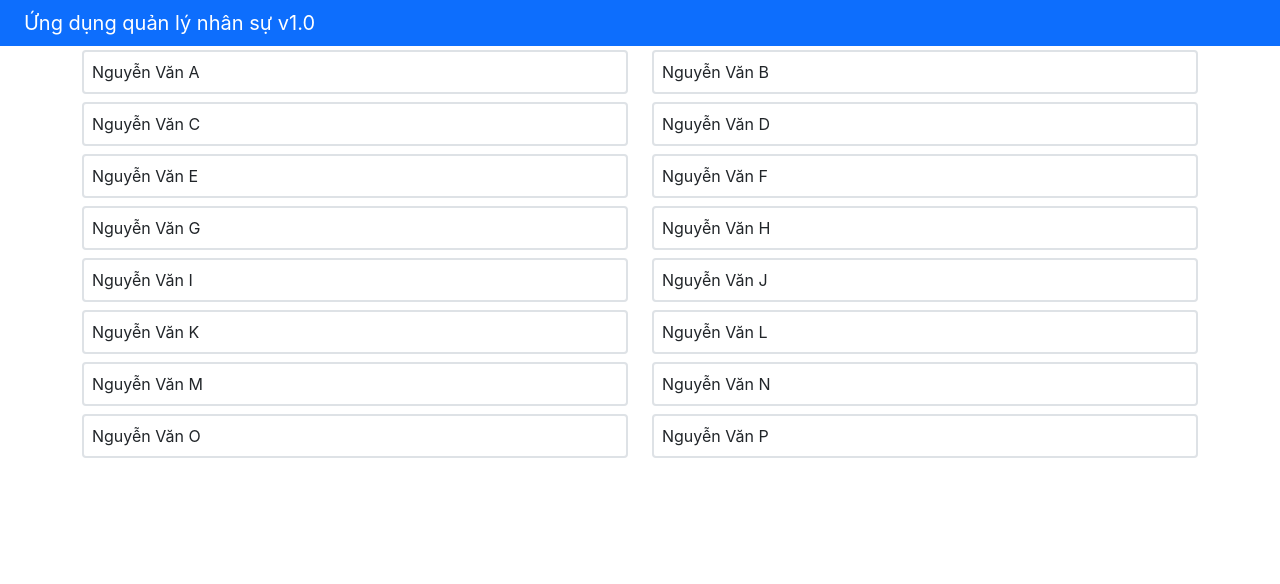
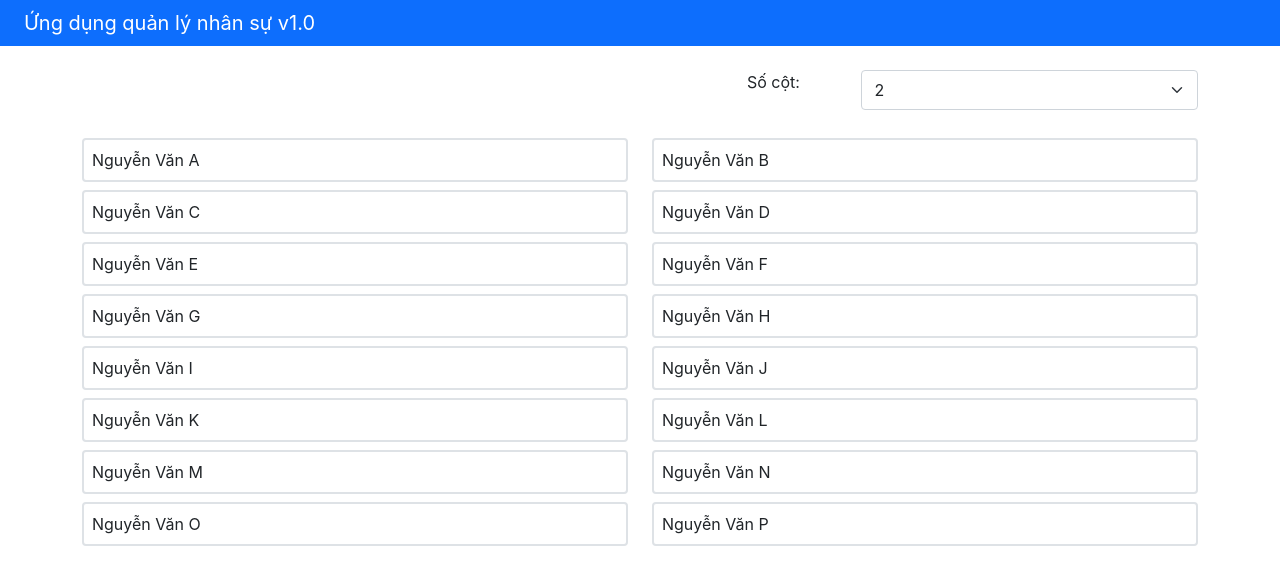
Before and after one commit to victhangnguyen/RJS101x_ASM_thangncfx16840, a React (Create React App) app: page / in a window 1280 px wide. Shown: the top 584 px of the page. Built offline with nearby package versions, Linux system fonts and the light colour scheme.

Commit message:
update Setting for Column, and implementing Setting into StaffDetailComponent

```diff
--- a/src/App.js
+++ b/src/App.js
@@ -5,14 +5,28 @@ import { Navbar, NavbarBrand } from 'reactstrap';
 
 //! import Components
 import StaffList from './components/StaffListComponent';
+import Setting from './components/SettingComponent';
 
 class App extends React.Component {
   constructor(props) {
     super(props);
     this.state = {
       staffs: STAFFS,
+      setting: {
+        column: 2, //! init column is equal to 2
+      },
     };
   }
+
+  setColumn(column) {
+    // console.log('nowThis: ', this); //! __DEBUG __this
+    this.setState({
+      setting: {
+        column: column,
+      },
+    });
+  }
+
   render() {
     return (
       <div className="App">
@@ -21,7 +35,11 @@ class App extends React.Component {
             <NavbarBrand href="/">Ứng dụng quản lý nhân sự v1.0</NavbarBrand>
           </div>
         </Navbar>
-        <StaffList staffs={this.state.staffs} />
+        <Setting setColumn={(column) => this.setColumn(column)} />
+        <StaffList
+          staffs={this.state.staffs}
+          column={this.state.setting.column}
+        />
       </div>
     );
   }
--- /dev/null
+++ b/src/components/SettingComponent.js
@@ -0,0 +1,39 @@
+import React from 'react';
+
+export default class SettingComponent extends React.Component {
+  constructor(props) {
+    super(props);
+  }
+
+  setColumn(column) {
+    // console.log('nowThis: ', this); //! __DEBUG __this
+    this.props.setColumn(Number(column));
+  }
+
+  handleChange(e) {
+    this.setColumn(e.target.value);
+  }
+
+  render() {
+    return (
+      <div className="container">
+        <div className="row">
+          <div className="col-7 my-4"></div>
+          <div className="col-5 my-4">
+            <div className="d-flex">
+              <p style={{ width: '10rem' }}>Số cột: </p>
+              <select
+                className="form-select"
+                onChange={(e) => this.handleChange(e)}
+              >
+                <option value={2}>2</option>
+                <option value={3}>3</option>
+                <option value={6}>6</option>
+              </select>
+            </div>
+          </div>
+        </div>
+      </div>
+    );
+  }
+}
--- a/src/components/StaffDetailComponent.js
+++ b/src/components/StaffDetailComponent.js
@@ -21,10 +21,9 @@ export default class StaffDetail extends Component {
   renderStaff(staff) {
     //! gaurd clause
     if (staff === null) return <div></div>;
-    console.log(staff);
 
     return (
-      <Card className="mt-2">
+      <Card className="mt-2 border border-2 border-primary">
         <CardBody>
           <CardTitle className="fw-bold">Họ và tên: {staff.name}</CardTitle>
           <CardText>Ngày sinh: {this.getddmmyyyy(staff.doB)}</CardText>
@@ -39,6 +38,7 @@ export default class StaffDetail extends Component {
     );
   }
 
+
   render() {
     return <div className="col-md-6">{this.renderStaff(this.props.staff)}</div>;
   }
--- a/src/components/StaffListComponent.js
+++ b/src/components/StaffListComponent.js
@@ -13,10 +13,19 @@ class StaffList extends React.Component {
   }
 
   renderStaffCard(staff) {
-    // console.log('this.state ID: ', this.state.selectedStaff?.id); //! __DEBUG __state
-    // console.log(staff.id)
     return (
-      <div key={staff.id} className="col-md-6">
+      <div
+        key={staff.id}
+        className={`${
+          this.props.column === 2
+            ? 'col-md-6'
+            : this.props.column === 3
+            ? 'col-md-4'
+            : this.props.column === 6
+            ? 'col-md-2'
+            : ''
+        }`}
+      >
         <Card
           className={`my-1 border border-2 ${
             staff.id === this.state.selectedStaff?.id ? 'border-danger' : ''
@@ -42,6 +51,7 @@ class StaffList extends React.Component {
   }
 
   render() {
+    console.log('this.props: ', this.props); //! __DEBUG __props
     const staffList = this.props.staffs.map((staff) =>
       this.renderStaffCard(staff)
     );
@@ -49,7 +59,10 @@ class StaffList extends React.Component {
       <div className="container">
         <div className="row">{staffList}</div>
         <div className="row">
-          <StaffDetail staff={this.state.selectedStaff} />
+          <StaffDetail
+            staff={this.state.selectedStaff}
+            column={this.props.column}
+          />
         </div>
       </div>
     );
```
